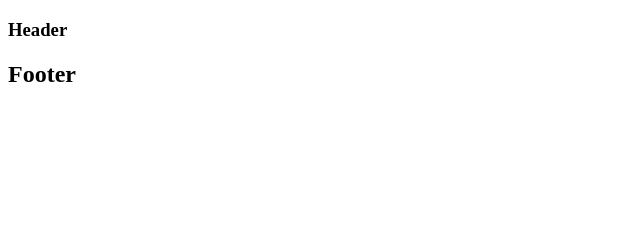
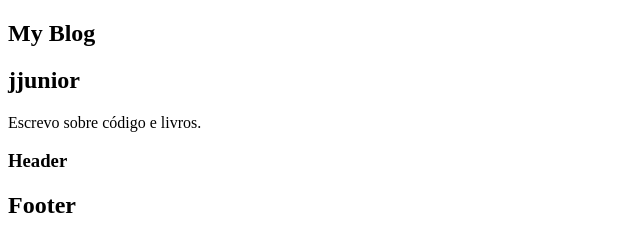
Before and after one commit to jjunior96/www.devjuniorplus.com.br, a Gatsby site: page / in a window 1280 px wide. Shown: the whole page, without its empty margins (0-640 px from the left). Built offline with nearby package versions, Linux system fonts and the light colour scheme; Gatsby itself is replaced by a stand-in of ours.

Commit message:
feat: Profile component

```diff
--- a/gatsby-config.js
+++ b/gatsby-config.js
@@ -1,8 +1,8 @@
 module.exports = {
   siteMetadata: {
-    title: `Gatsby Default Starter`,
-    description: `Kick off your next, great Gatsby project with this default starter. This barebones starter ships with the main Gatsby configuration files you might need.`,
-    author: `@gatsbyjs`,
+    title: `My Blog`,
+    description: `Escrevo sobre código e livros.`,
+    author: `jjunior`,
   },
   plugins: [
     `gatsby-plugin-react-helmet`,
@@ -31,4 +31,4 @@ module.exports = {
     // To learn more, visit: https://gatsby.dev/offline
     // `gatsby-plugin-offline`,
   ],
-}
+};
--- a/package.json
+++ b/package.json
@@ -1,9 +1,9 @@
 {
-  "name": "gatsby-starter-default",
+  "name": "my-blog",
   "private": true,
-  "description": "A simple starter to get up and developing quickly with Gatsby",
+  "description": "A blog about code and books.",
   "version": "0.1.0",
-  "author": "Kyle Mathews <mathews.kyle@gmail.com>",
+  "author": "Junior Alves <jjalves96e@gmail.com>",
   "dependencies": {
     "gatsby": "^2.21.35",
     "gatsby-image": "^2.4.4",
--- a/src/components/Layout/index.js
+++ b/src/components/Layout/index.js
@@ -1,6 +1,7 @@
 import React from 'react';
 
 import Header from '../Header';
+import Profile from '../Profile';
 import Footer from '../Footer';
 
 import * as S from './styled';
@@ -8,6 +9,7 @@ import * as S from './styled';
 const Layout = () => {
   return (
     <S.LayoutWrapper>
+      <Profile />
       <Header />
       <Footer />
     </S.LayoutWrapper>
--- /dev/null
+++ b/src/components/Profile/index.js
@@ -0,0 +1,30 @@
+import React from 'react';
+import { useStaticQuery, graphql } from 'gatsby';
+
+const Profile = () => {
+  const {
+    site: {
+      siteMetadata: { title, author, description },
+    },
+  } = useStaticQuery(graphql`
+    query MySiteMetadata {
+      site {
+        siteMetadata {
+          title
+          author
+          description
+        }
+      }
+    }
+  `);
+
+  return (
+    <div className="Profile-wrapper">
+      <h1>{title}</h1>
+      <h2>{author}</h2>
+      <p>{description}</p>
+    </div>
+  );
+};
+
+export default Profile;
```
Also changed, not shown: src/images/profile.png (added).
